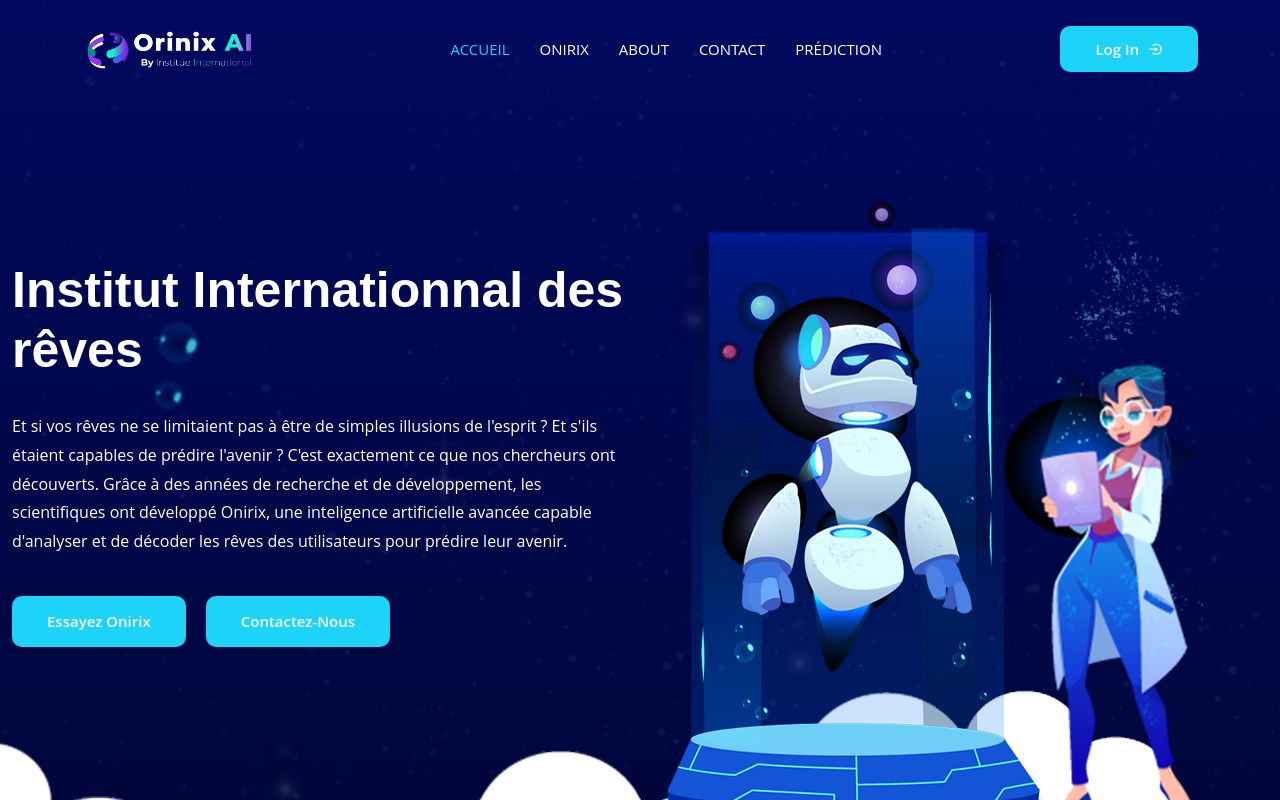
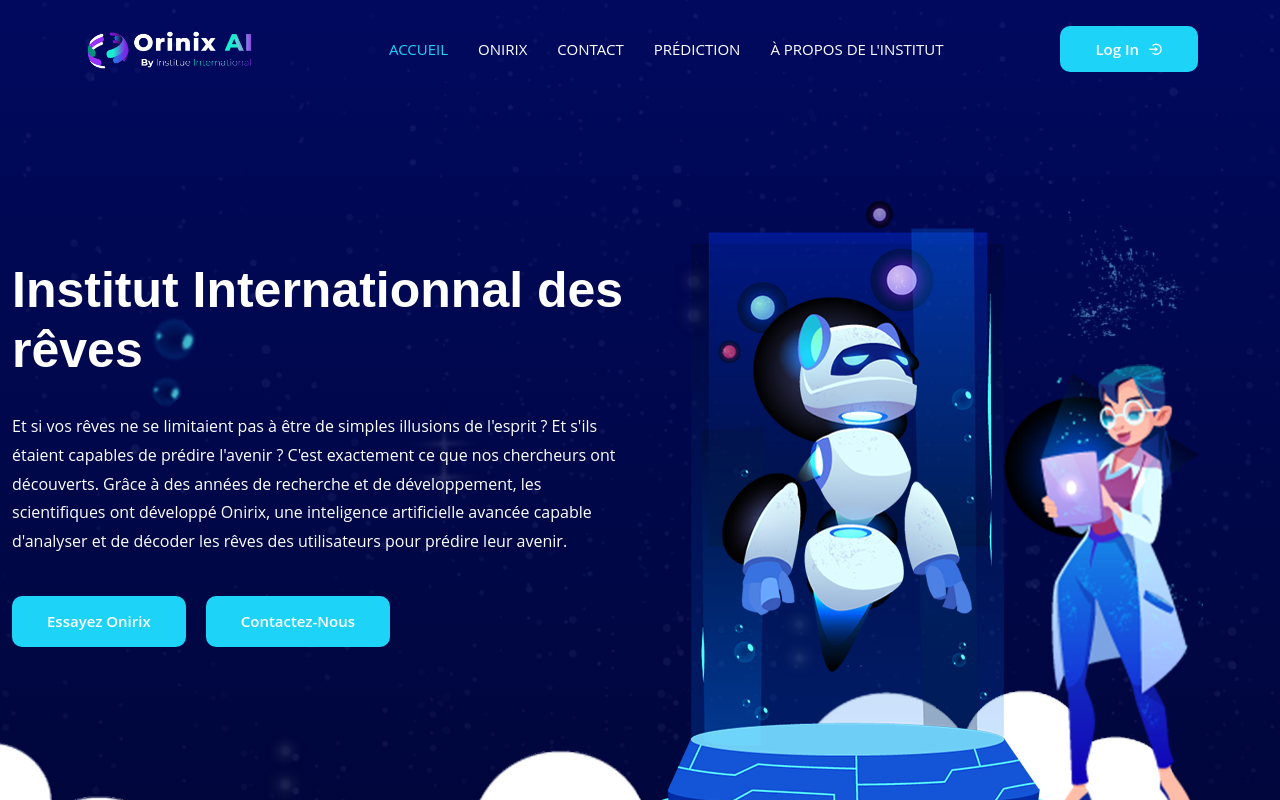
Before and after one commit to codascii/raiv-webcup-2023, a Next.js app: page / in a window 1280 px wide. Shown: the top 800 px of the page. Built offline with nearby package versions, Linux system fonts and the light colour scheme.

Commit message:
Code review

```diff
--- a/components/Layouts/Navbar.js
+++ b/components/Layouts/Navbar.js
@@ -136,52 +136,14 @@
 								</li>
 								<li className="nav-item">
 									<Link
-										href="/onirix"
+										href="/onirix/"
 										className={`nav-link ${
-											currentPath == "/onirix" && "active"
+											currentPath == "/onirix/" &&
+											"active"
 										}`}
 									>
 										Onirix
 									</Link>
-								</li>
-
-								<li className="nav-item">
-									<Link
-										href="/about-2/"
-										className={`nav-link ${
-											currentPath == "/about-2/" &&
-											"active"
-										}`}
-									>
-										About
-										{/* <i className="bx bx-chevron-down"></i> */}
-									</Link>
-
-									{/* <ul className="dropdown-menu">
-										<li className="nav-item">
-											<Link
-												href="/about-1/"
-												className={`nav-link ${
-													currentPath ==
-														"/about-1/" && "active"
-												}`}
-											>
-												About Style One
-											</Link>
-										</li>
-
-										<li className="nav-item">
-											<Link
-												href="/about-2/"
-												className={`nav-link ${
-													currentPath ==
-														"/about-2/" && "active"
-												}`}
-											>
-												About Style Two
-											</Link>
-										</li>
-									</ul> */}
 								</li>
 
 								{/* <li className="nav-item">
@@ -542,6 +504,44 @@
 										{/* <i className="bx bx-chevron-down"></i> */}
 									</Link>
 								</li>
+
+								<li className="nav-item">
+									<Link
+										href="/about/"
+										className={`nav-link ${
+											currentPath == "/about/" && "active"
+										}`}
+									>
+										À propos de l'Institut
+										{/* <i className="bx bx-chevron-down"></i> */}
+									</Link>
+
+									{/* <ul className="dropdown-menu">
+										<li className="nav-item">
+											<Link
+												href="/about-1/"
+												className={`nav-link ${
+													currentPath ==
+														"/about-1/" && "active"
+												}`}
+											>
+												About Style One
+											</Link>
+										</li>
+
+										<li className="nav-item">
+											<Link
+												href="/about-2/"
+												className={`nav-link ${
+													currentPath ==
+														"/about-2/" && "active"
+												}`}
+											>
+												About Style Two
+											</Link>
+										</li>
+									</ul> */}
+								</li>
 							</ul>
 
 							<div className="others-options">
--- a/pages/dreams-prediction.js
+++ b/pages/dreams-prediction.js
@@ -22,7 +22,7 @@
 
 			<DreamsPredictionForm />
 
-			{/* <Footer /> */}
+			<Footer />
 		</>
 	);
 }
--- a/pages/index.js
+++ b/pages/index.js
@@ -21,17 +21,17 @@
 
 			<About />
 
-      <WhyChooseUs />
+			{/* <WhyChooseUs /> */}
 
 			<Services />
 
-      <MakeYourBusiness />
+			{/* <MakeYourBusiness /> */}
 
 			<WhatWeOffer />
 
 			<Testimonials />
 
-      <News />
+			{/* <News /> */}
 
 			<Footer />
 		</>
--- a/pages/onirix.js
+++ b/pages/onirix.js
@@ -32,15 +32,15 @@
 
 			<MakeYourBusiness />
 
-      <WhatWeOffer />
+			{/* <WhatWeOffer /> */}
 
 			<CaseStudies />
 
-      <Testimonials />
+			{/* <Testimonials /> */}
 
 			<Faq />
 
-      <News />
+			{/* <News /> */}
 
 			<Footer />
 		</>
```
Also changed, not shown: components/HomeThree/Faq.js (+44 -25 lines), pages/about.js (renamed from pages/about-2.js). Lines whose indentation alone changed are shown as unchanged.
